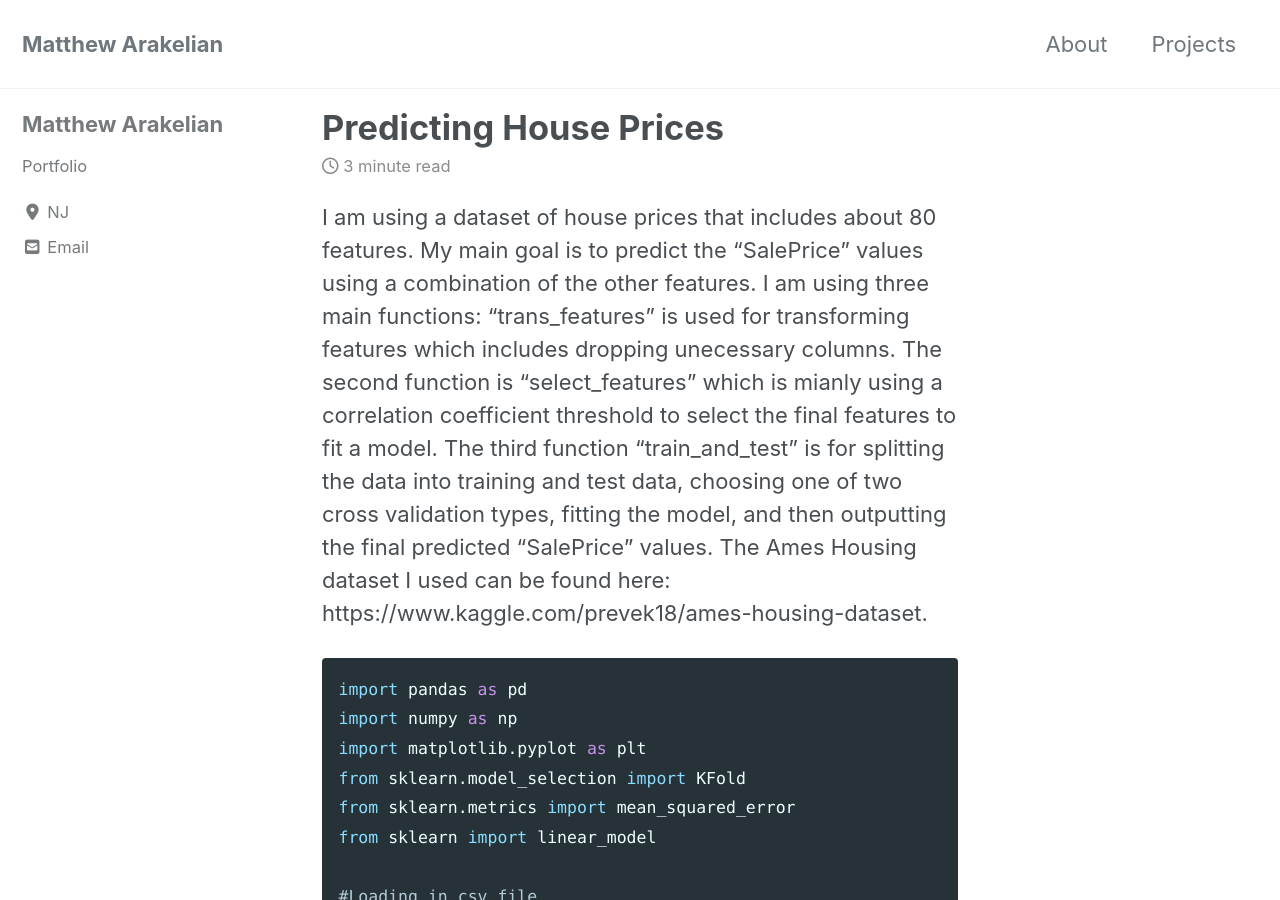
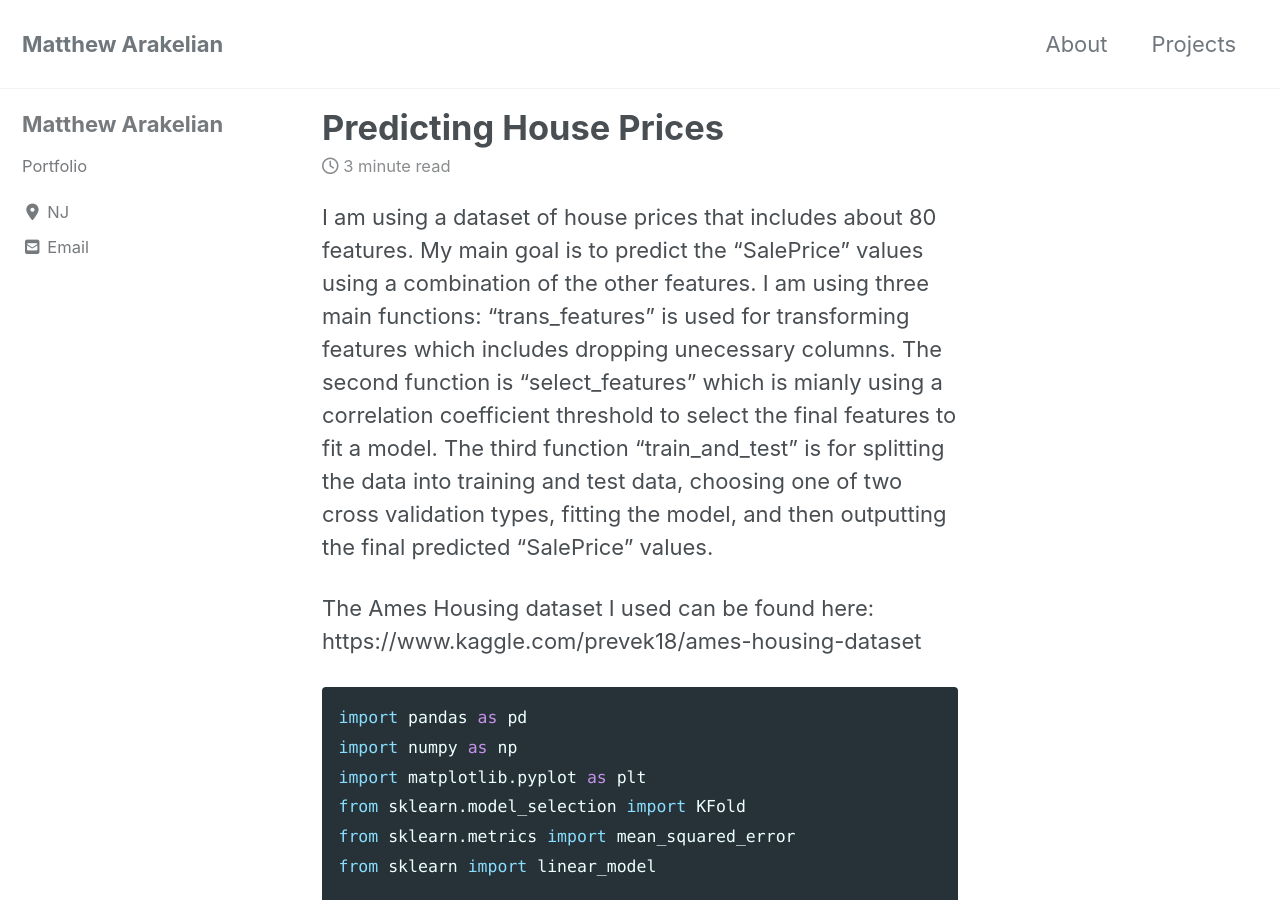
Before and after one commit to marakel/marakel.github.io, a Jekyll site: the page built from _posts/2019-10-11-housing.md, in a window 1280 px wide and 900 px high. Built offline with Jekyll 4.4.1, drawn with Linux system fonts in a browser that asks for light colours; cached includes are drawn as plain includes; nearby versions of some CDN libraries.

```diff
--- a/_posts/2019-10-11-housing.md
+++ b/_posts/2019-10-11-housing.md
@@ -6,7 +6,9 @@ tags: [python, data analysis, regression]
 ---
 
 I am using a dataset of house prices that includes about 80 features. My main goal is to predict the "SalePrice" values using a combination of the other features. I am using three main functions: "trans_features" is used for transforming features which includes dropping unecessary columns. The second function is "select_features" which is mianly using a correlation coefficient threshold to select the final features to fit a model. The third function "train_and_test" is for splitting the data into training and test data, choosing one of two cross validation types, fitting the model, and then outputting the final predicted "SalePrice" values.
-The Ames Housing dataset I used can be found here: https://www.kaggle.com/prevek18/ames-housing-dataset.
+
+
+The Ames Housing dataset I used can be found here: https://www.kaggle.com/prevek18/ames-housing-dataset
 
 
 
```
